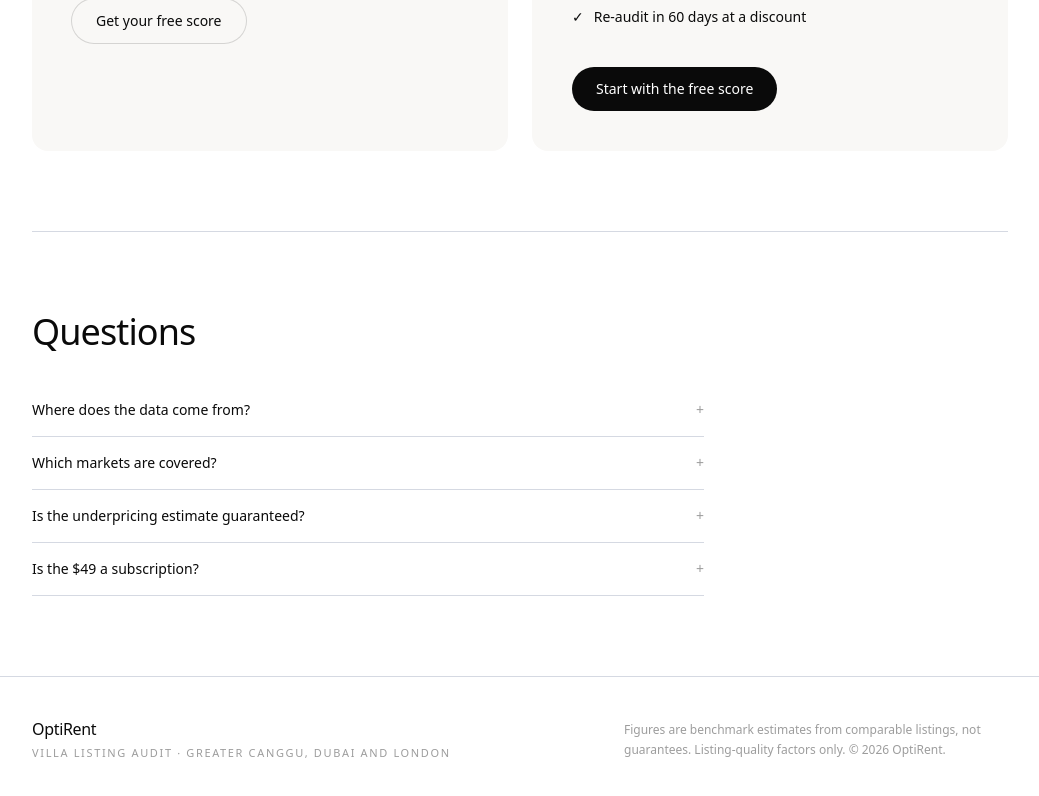
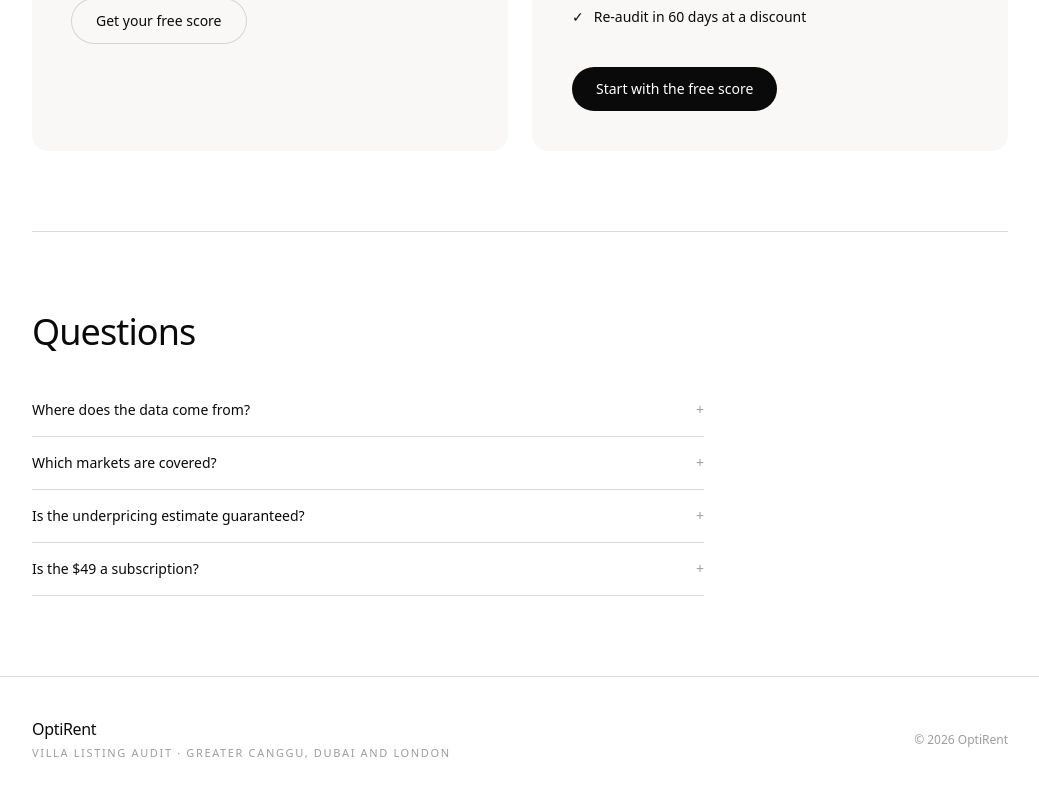
Before and after one commit to abuyork/Opti-Rent-SAAS, a Next.js app: page / in a window 1280 px wide. Shown: the part 2529-3325 px from the top of the page, without its empty margins (120-1159 px from the left). Built offline with nearby package versions, Linux system fonts and the light colour scheme; no server answers.

Commit message:
Remove remaining disclaimers: landing footer and report email

```diff
--- a/src/app/page.tsx
+++ b/src/app/page.tsx
@@ -325,10 +325,7 @@ export default function Home() {
               Villa listing audit · {marketList}
             </div>
           </div>
-          <p className="max-w-sm text-xs leading-relaxed text-pewter">
-            Figures are benchmark estimates from comparable listings, not
-            guarantees. Listing-quality factors only. © 2026 OptiRent.
-          </p>
+          <p className="text-xs text-pewter">© 2026 OptiRent</p>
         </div>
       </footer>
     </div>
--- a/src/lib/email.ts
+++ b/src/lib/email.ts
@@ -47,8 +47,7 @@ export async function sendReportReadyEmail(opts: {
           : ""
       }
       <p style="color:#858585;font-size:13px;margin-top:28px">
-        Figures are benchmark estimates from comparable listings, not guarantees.
-        OptiRent · listing intelligence.
+        OptiRent · listing intelligence
       </p>
     </div>`;
 
```
